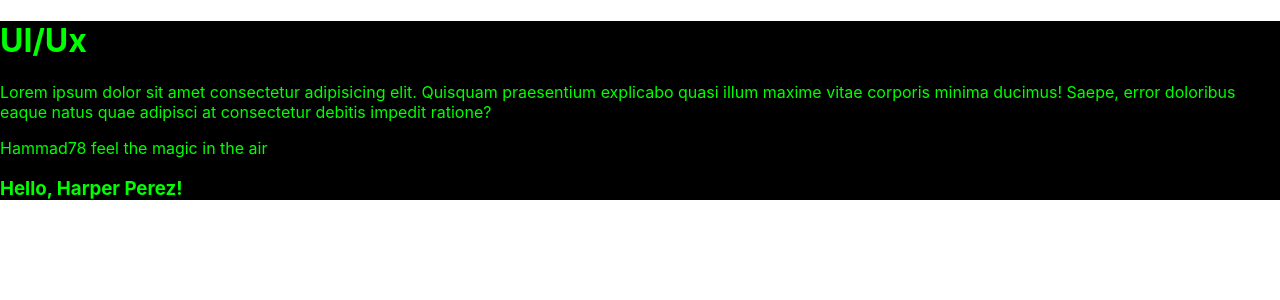
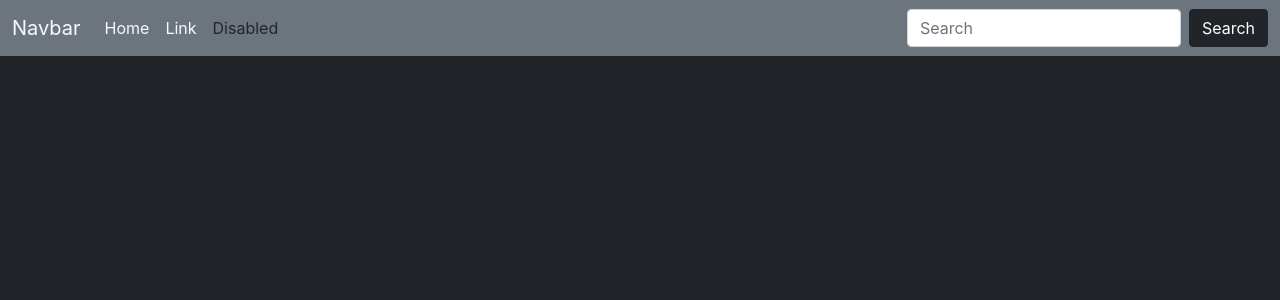
Before and after one commit to hammadhfz/react, a React (Create React App) app: page / in a window 1280 px wide. Shown: the top 300 px of the page. Built offline with nearby package versions, Linux system fonts and the light colour scheme.

Commit message:
navbar added

```diff
--- a/public/index.html
+++ b/public/index.html
@@ -10,6 +10,7 @@
       content="Web site created using create-react-app"
     />
     <link rel="apple-touch-icon" href="%PUBLIC_URL%/logo192.png" />
+    <link rel="stylesheet" href="bootstrap-5.1.3-dist/css/bootstrap.min.css">
     <!--
       manifest.json provides metadata used when your web app is installed on a
       user's mobile device or desktop. See https://developers.google.com/web/fundamentals/web-app-manifest/
@@ -26,7 +27,8 @@
     -->
     <title>React App</title>
   </head>
-  <body>
+
+  <body class="text-center bg-dark">
     <noscript>You need to enable JavaScript to run this app.</noscript>
     <div id="root"></div>
     <!--
@@ -36,8 +38,9 @@
       You can add webfonts, meta tags, or analytics to this file.
       The build step will place the bundled scripts into the <body> tag.
 
-      To begin the development, run `npm start` or `yarn start`.
-      To create a production bundle, use `npm run build` or `yarn build`.
-    -->
-  </body>
-</html>
+        To begin the development, run `npm start` or `yarn start`.
+        To create a production bundle, use `npm run build` or `yarn build`.
+      -->
+      <script src="bootstrap-5.1.3-dist/js/bootstrap.min.js"></script>
+    </body>
+    </html>
--- a/src/App.css
+++ /dev/null
@@ -1,5 +0,0 @@
-.container{
-  color:lime;
-  background-color: black;
-  margin: auto;
-}
--- a/src/App.js
+++ b/src/App.js
@@ -1,36 +1,33 @@
-import logo from "./logo.svg";
-import "./App.css";
-let name = "Hammad";
-let a = 78;
-function formatName(obj) {
-  return obj.firstName + " " + obj.lastName;
-}
-
-const user = {
-  firstName: "Harper",
-  lastName: "Perez",
-};
-
-const element = <h3>Hello, {formatName(user)}!</h3>;
 
 function App() {
   return (
     <>
-      <div className="container">
-        <h1>UI/Ux</h1>
-        <p>
-          Lorem ipsum dolor sit amet consectetur adipisicing elit. Quisquam
-          praesentium explicabo quasi illum maxime vitae corporis minima
-          ducimus! Saepe, error doloribus eaque natus quae adipisci at
-          consectetur debitis impedit ratione?
-        </p>
-        <p>
-          {name}
-          {a} feel the magic in the air
-        </p>
-        <p>{element}</p>
+    <nav className="navbar navbar-expand-lg bg-secondary">
+      <div className = "container-fluid ">
+        <a className="navbar-brand text-light" href="/">Navbar</a>
+        <button className="navbar-toggler" type="button" data-bs-toggle="collapse" data-bs-target="#navbarSupportedContent" aria-controls="navbarSupportedContent" aria-expanded="false" aria-label="Toggle navigation">
+        <span className="navbar-toggler-icon"></span>
+        </button>
+        <div className="collapse navbar-collapse" id="navbarSupportedContent">
+          <ul className="navbar-nav me-auto mb-2 mb-lg-0">
+            <li className="nav-item">
+              <a className="nav-link active text-light" aria-current="page" href="/">Home</a>
+            </li>
+            <li li className = "nav-item" >
+              <a className="nav-link text-light" href="/">Link</a>
+            </li>
+            <li className="nav-item">
+              <a className="nav-link disabled text-dark">Disabled</a>
+            </li>
+          </ul>
+          <form className="d-flex" role="search">
+            <input className="form-control me-2" type="search" placeholder="Search" aria-label="Search"/>
+            <button className="btn btn-dark" type="submit">Search</button>
+          </form>
+        </div>
       </div>
-    </>
+    </nav>
+  </>
   );
 }
 
```
